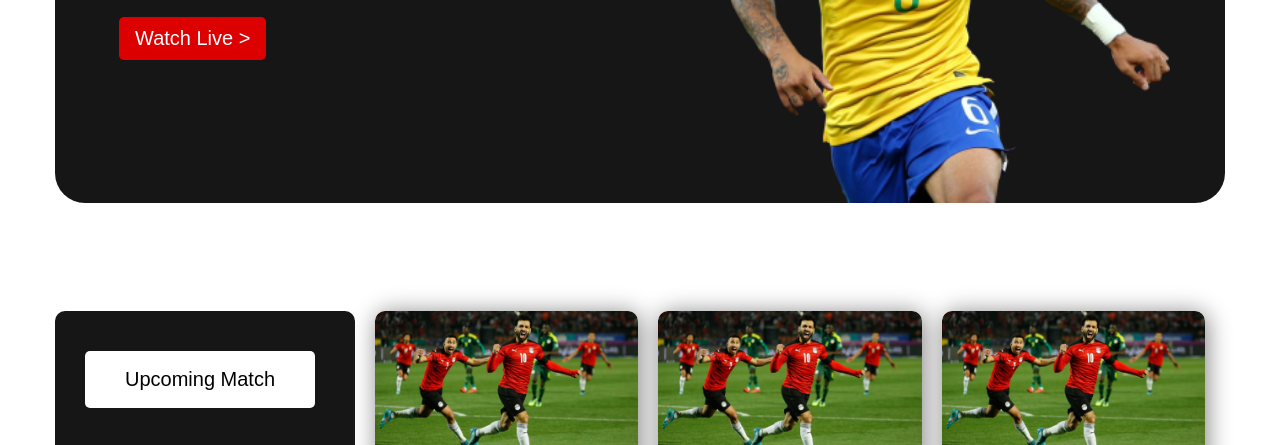
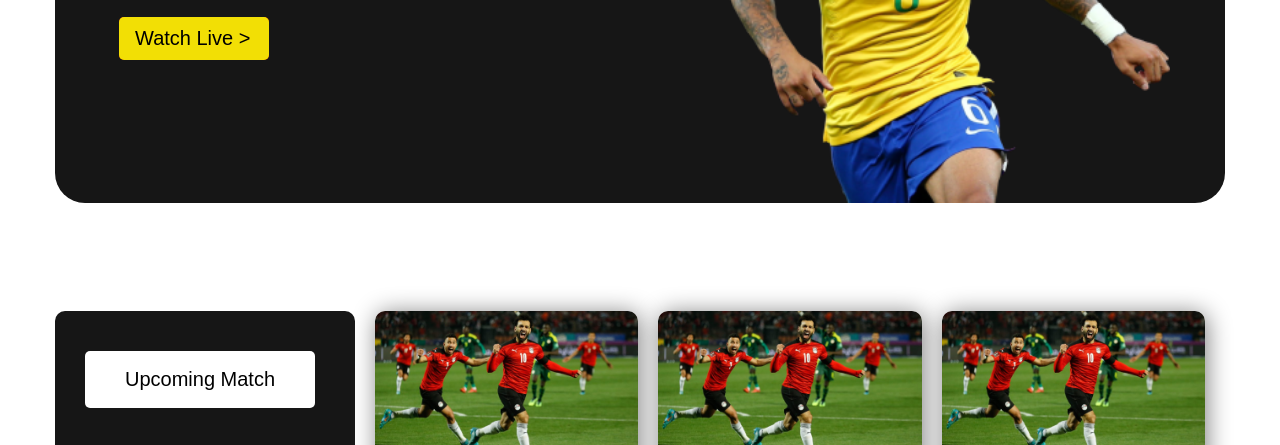
Before and after one commit to nayon64/world-cup, a plain HTML site: page index.html in a window 1280 px wide. In both pictures the pointer is over the button 192 px from the left and 385 px from the top of the page. Shown: the part 347-792 px from the top of the page. Drawn offline with Linux system fonts and the light colour scheme.

Commit message:
website is ready

```diff
--- a/style.css
+++ b/style.css
@@ -46,7 +46,11 @@ hr{
 	font-weight: 400;
 	margin: 1em 0;
 }
+
+/* .watch-live-btn styles */
+
 .watch-live-btn{
+	width: 150px;
 	font-size: 20px;
 	font-weight: 400;
 	padding: 10px 16px;
@@ -56,13 +60,18 @@ hr{
 	background-color: #DD0000;
 	display: flex;
 	align-items: center;
+	box-shadow: inset 0 0 0 0 #f2df05;
+	transition: ease-out .3s;
 }
-
-/* .watch-live-btn styles */
-
 .watch-live-btn > a{
 	text-decoration: none;
 	color:#fff;
+}
+.watch-live-btn:hover{
+	box-shadow: inset 150px 0 0 0 #f2df05;
+}
+.watch-live-btn:hover a{
+	color: #000;
 }
 .banner-img{
 	position: relative;
```
